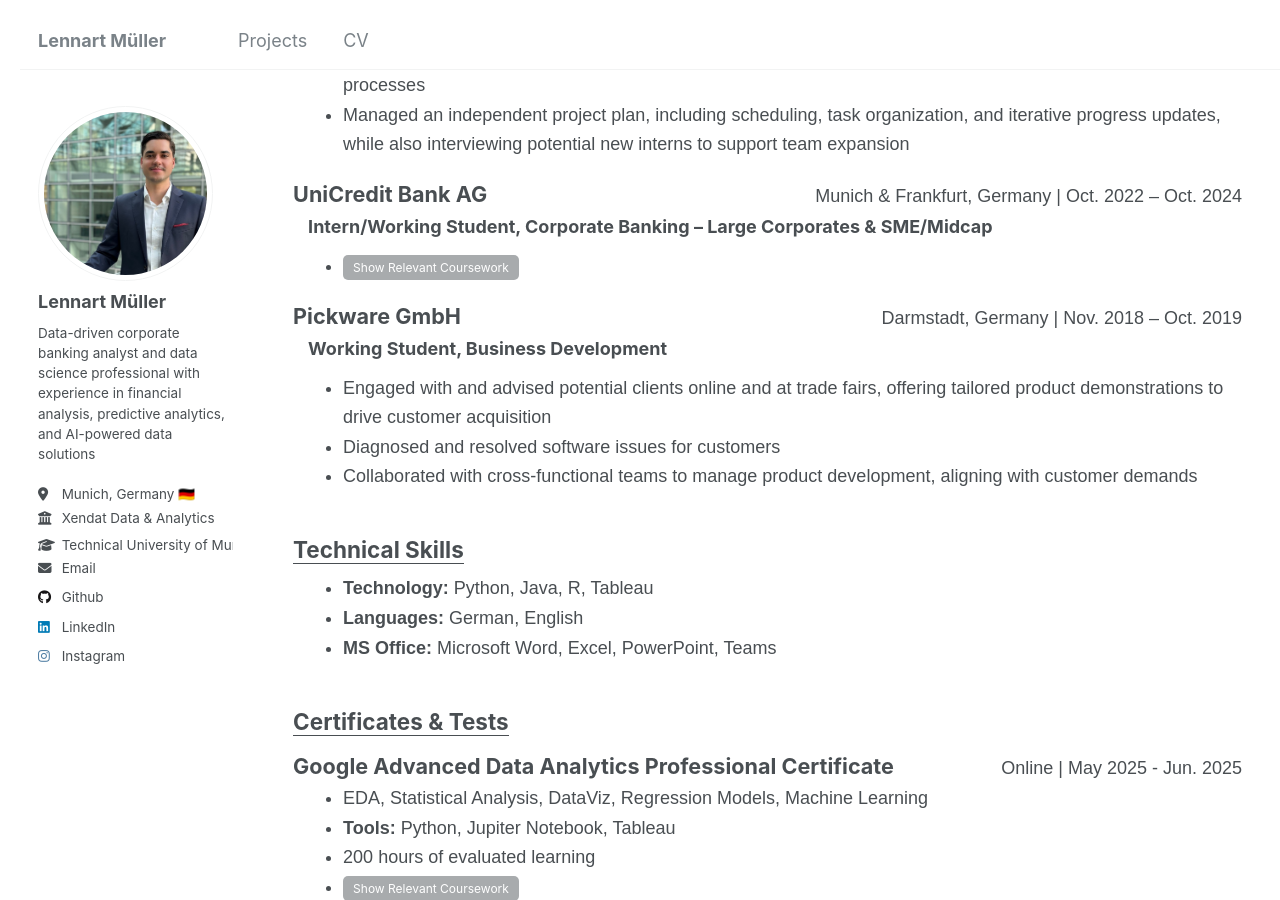
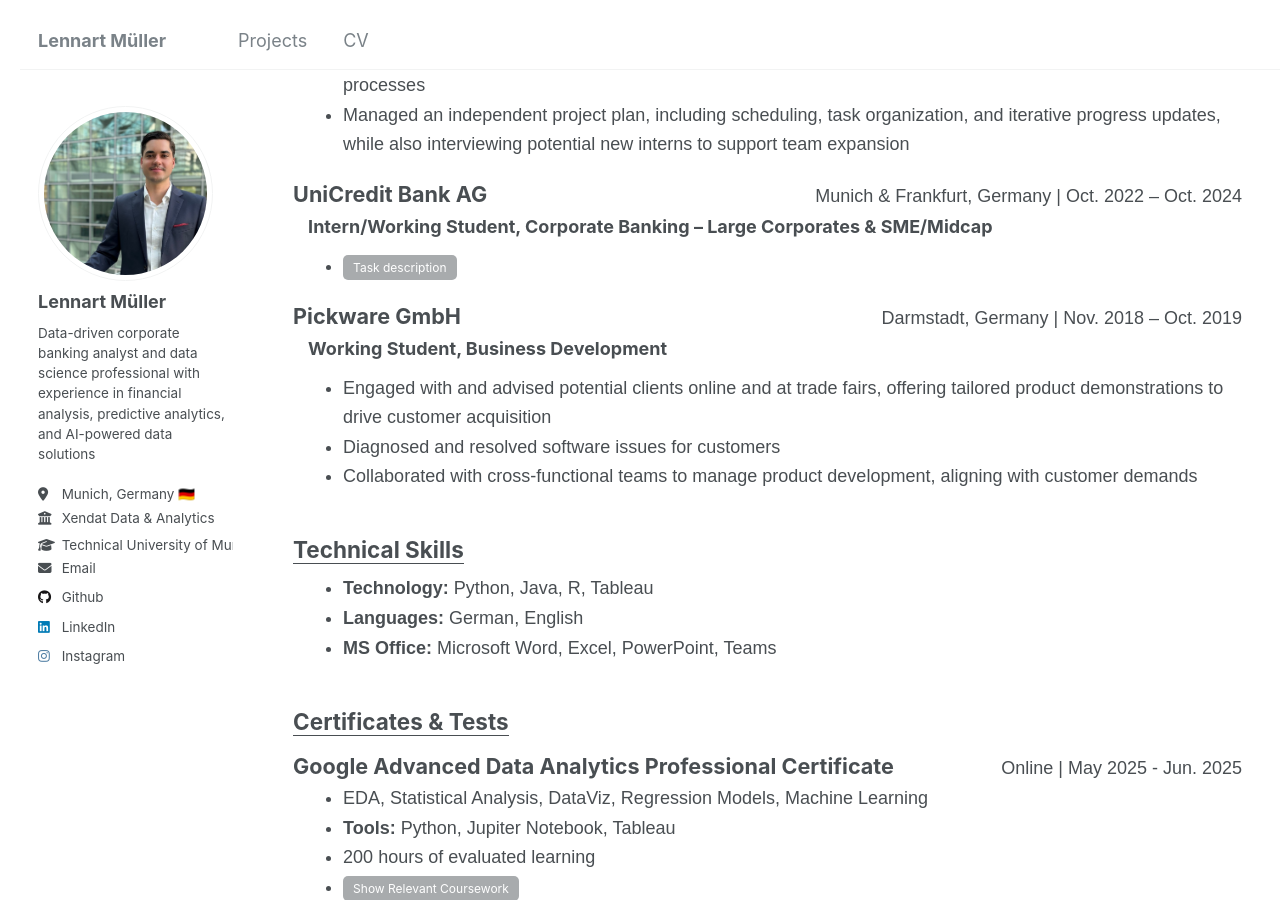
Before and after one commit to lennartmueller123/lennartmueller123.github.io, a Jekyll site: the page built from _pages/cv.html, in a window 1280 px wide and 900 px high, scrolled down 1089 px. Built offline with Jekyll 4.4.1, drawn with Linux system fonts in a browser that asks for light colours.

Commit message:
Update cv.html

```diff
--- a/_pages/cv.html
+++ b/_pages/cv.html
@@ -220,7 +220,7 @@
             <ul>
               <li>
                   <button onclick="toggleDropdown('hvb-description')" style="margin-top: 2px; padding: 5px 10px; background-color: #a8abad; color: white; border: none; border-radius: 5px; font-size: 12px; cursor: pointer;">
-                    Show Relevant Coursework
+                    Task description
                   </button>
                   <ul id="hvb-description" style="display: none; margin-top: 5px;">
                     <li>Evaluated client financing requests by preparing financial analyses and conducting market and competitive research to support credit decisions</li>
```
